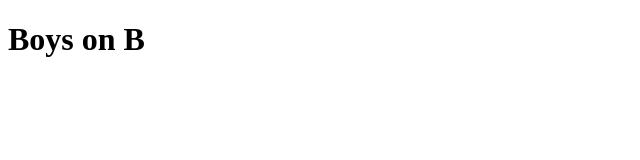
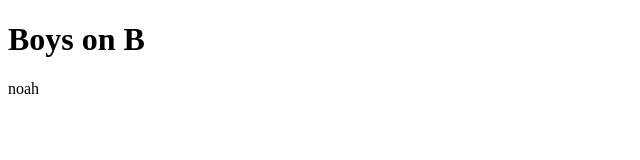
Before and after one commit to jennifervlieger/html101, a website: page index.html in a window 1280 px wide. Shown: the full height of the page, 0-640 px from the left. Drawn offline with Linux system fonts and the light colour scheme.

Commit message:
My first comit

```diff
--- a/index.html
+++ b/index.html
@@ -8,5 +8,6 @@
     <header>
       <h1>Boys on B</h1>
     </header>
+    <p>noah</p>
   </body>
 </html>
```
